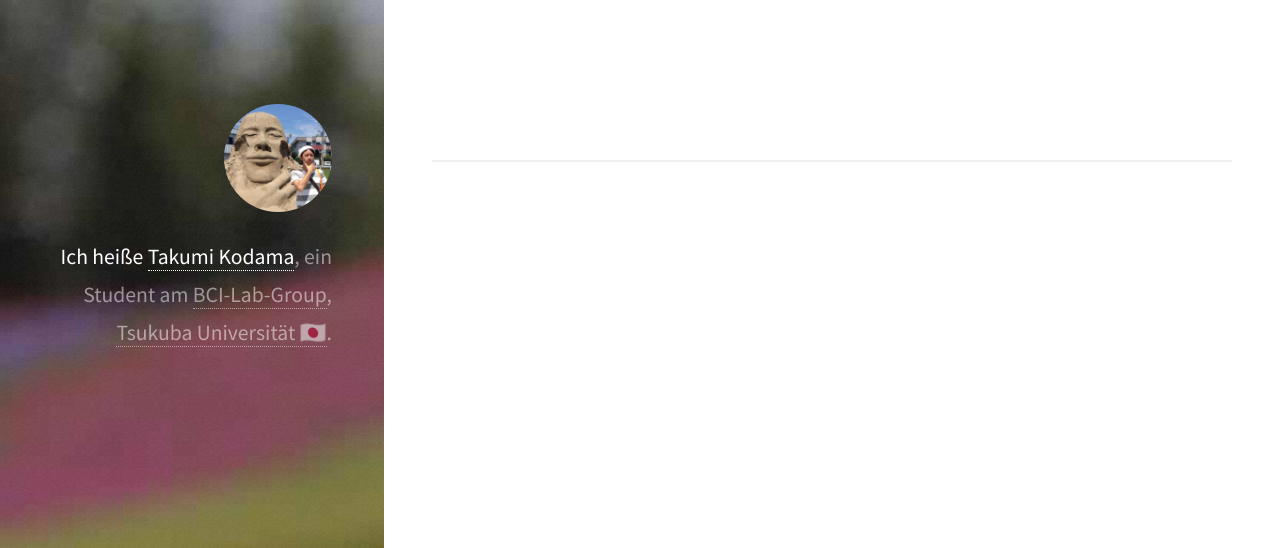
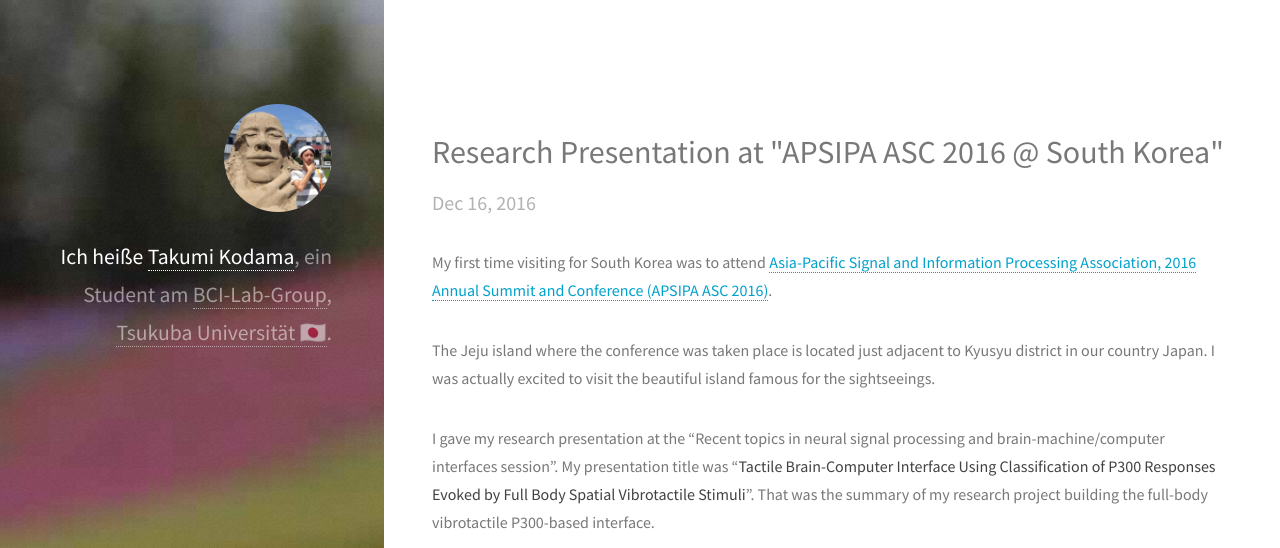
Before and after one commit to shartsu/shartsu.github.io, a Jekyll site: the page built from index.html, in a window 1280 px wide and 1400 px high. Shown: the top 548 px of the window. Built offline with Jekyll 4.4.1, drawn with Linux system fonts in a browser that asks for light colours; some web fonts are replaced; comment, search, counter and statistics services are not loaded; some of the changed text lies outside the part shown; grey boxes are pictures that could not be loaded.

```diff
--- a/_layouts/default.html
+++ b/_layouts/default.html
@@ -53,6 +53,12 @@
         <!-- Footer -->
         <footer id="footer">
             <ul class="icons">
+
+             <li>
+                <a href="https://www.facebook.com/takumi.kodama1004" class="icon fa-facebook-square"  target="_blank">
+                </a>
+              </li>
+
               <li>
                 <a href="https://linkedin.com/in/takumikodama" class="icon fa-linkedin"  target="_blank">
                   <span class="label">LinkedIn</span>
@@ -77,8 +83,12 @@
               </li>
 
               <li>
-                <a href="http://shartsu.tumblr.com" class="icon fa-flickr"   target="_blank">
-                  <span class="label">Tumblr</span>
+                <a href="https://www.youtube.com/channel/UCDkvjerbLXZ0fs4leKVxX1g" class="icon fa-youtube"   target="_blank">
+                </a>
+              </li>
+
+              <li>
+                <a href="https://doyouhokkaido.herokuapp.com/" class="icon fa-camera-retro "  target="_blank">
                 </a>
               </li>
 
--- a/_layouts/post.html
+++ b/_layouts/post.html
@@ -18,9 +18,9 @@ layout: default
         </section>
 
         <!-- Twitter and Facebook -->
-        <div class="fb-share-button" data-href="{{site.url}}{{page.url}}" data-layout="button_count">　</div><a href="https://twitter.com/share" class="twitter-share-button"></a>
+        <!-- <div class="fb-share-button" data-href="{{site.url}}{{page.url}}" data-layout="button_count">　</div><a href="https://twitter.com/share" class="twitter-share-button"></a> -->
 
-        <hr>
+        <hr class="top">
 
         <!-- facebook Open Graph Metadatas -->
         <meta content="your_facebook_app_id" property="fb:app_id">
@@ -78,7 +78,7 @@ layout: default
             {% if page.next %}
                 <article class="{% cycle '6u', '6u$' %} 12u(small) excerpt f-right">
                     <header>
-                        <h4><a href="{{ page.next.url }}">{{ page.next.title }} ▶</a></h4>
+                    <h4><a href="{{ page.next.url }}">▶ {{ page.next.title }}</a></h4>
                     </header>
                 </article>
             {% endif %}
--- /dev/null
+++ b/_posts/2016-10-17-JBMIC.markdown
@@ -0,0 +1,20 @@
+---
+title: Research Presentation at "Japan Neurosurgical BMI Conference 2016"
+layout: post
+---
+
+I've particpated in [Japan Neurosurgical BMI Conference 2016(第3回脳神経外科BMI懇話会)](http://www.asahikawa-med.ac.jp/dept/mc/neuro/image/presenter.html).
+
+This conference was quite rare opportunity because there has been not many BCI/BMI related conference in Japan. This research conference was actually led by the neurosurgical medical doctors in Japan, but luckily my computer-science orientated paper had accepted.
+
+The presentation title was "**Application and Development of Tactile Brain-Computer Interface(触覚刺激駆動型BCIの開発と応用)**".
+
+I had summarized all of the tactile BCI applications which had been developed in [BCI-Lab Group](http://about.bci-lab.info/) for this three years. That was also my first time of Japanese language presentation :)
+
+![]({{site.cloudinary_url}}/a_auto_left/a_0/v1479040125/IMG_7911_zo1zjh.jpg){:class="img-50p"}
+
+As mentioned above, since this conference was run by medical researchers, almost of the participants were close to the medical research domains. However, my research presentation had so much interest from those researchers because the approach from computer science researchers for BCI was relatively rare in my country.
+
+Personally I had special motivation for this conference because Hokkaido is my birthplace.
+
+I was quite happy to participate the such a special opportunity. This experience will stay on my memories through my lifetime :)
--- /dev/null
+++ b/_posts/2016-9-20-AEARU.markdown
@@ -0,0 +1,25 @@
+---
+title: Research Presentation at "Tsukuba Grobal Science Week 2016"
+layout: post
+---
+
+I've participated in [Tsukuba Grobal Science Week 2016](http://www.kokuren.tsukuba.ac.jp/TGSW2016/) the last weekend.
+
+The session was[2016 AEARU Young Researchers International Conference](https://www.tsukuba.ac.jp/en/news-list/n201609280917) and the my research presentation title of which was "**Toward a QoL improvement of ALS patients: Development of the Full-body P300-based Tactile Brain-Computer Interface**".
+
+<iframe src="//www.slideshare.net/slideshow/embed_code/key/nfaT16ZCFz1Lt4" width="595" height="485" frameborder="0" marginwidth="0" marginheight="0" scrolling="no" style="border:1px solid #CCC; border-width:1px; margin-bottom:5px; max-width: 100%;" allowfullscreen> </iframe> <div style="margin-bottom:5px"> <strong> <a href="//www.slideshare.net/TakumiKodama/toward-a-qol-improvement-of-als-patients-development-of-the-fullbody-p300based-tactile-braincomputer-interface" title="Toward a QoL improvement of ALS patients: Development of the Full-body P300-based Tactile Brain-Computer Interface" target="_blank">Toward a QoL improvement of ALS patients: Development of the Full-body P300-based Tactile Brain-Computer Interface</a> </strong> from <strong><a target="_blank" href="//www.slideshare.net/TakumiKodama">Takumi Kodama</a></strong></div><br>
+Above is the slide used in the presentation. Youtube video is also included on the top page.
+
+That conference was actually aimed for the students who majors all of the research domains, so I had created the presentations in beginner level with an examples.
+
+The participated students were almost from prestigious East Asian universities, for instance, Peking University, KAIST, University of Tokyo and so on...
+
+![]({{site.cloudinary_url}}/v1479044804/DSC07566_w3mwui.jpg){:class="img-50p"}
+
+I was great honor to be chosen as the top presenter of the host university. My turn was just No.2 of all the programs which had continued for two days.
+
+I thought this was such a nice opportunity to have research presentations and discussions with clever students from all over the world in just "walking distance" from my home :)
+
+I'd like to say thanks for the AEARU committees, TGSW2016 organizations as well as the participated enthusiastic students.
+
+P.S. I went to [UOBEI](https://appetiteforjapan.com/2016/01/31/uobei-genki-sushi/) with other conference participants at night. They were actually quite nice students from Indonesia, Bangladesh, and South Korea. They obviously impressed the sophisticated system which Sushis were ridings on Shinkansen and arrived our tables in no time ;)
--- a/css/style.css
+++ b/css/style.css
@@ -839,7 +839,7 @@
 		input[type="button"]:hover,
 		.button:hover {
 			border-color: #49bf9d;
-			color: #49bf9d !important;
+			color: #49bf9d;
 		}
 
 		input[type="submit"]:active,
@@ -1010,7 +1010,7 @@
 			color: rgba(255, 255, 255, 0.4);
 			font-size: 0.8em;
 			list-style: none;
-			margin: 1em 0 0 0;
+			margin: 0.5em 0 0 0;
 			padding: 0;
 		}
 
--- a/index.html
+++ b/index.html
@@ -5,24 +5,25 @@ layout: default
 <!-- Main -->
 <div id="main">
     <section>
-        {% for post in site.posts limit:1 %}
+        {% for post in site.posts limit:3 %}
             <header class="major">
                 <h2>{{ post.title }}</h2>
                 <p class="post-meta">{{ post.date | date: "%b %-d, %Y" }}{% if post.author %} • {{ post.author }}{% endif %}{% if page.meta %} • {{ page.meta }}{% endif %}</p>
             </header>
-
             <section>
                 {{ post.content }}
             </section>
+            <hr class="top">
         {% endfor %}
     </section>
     <section>
         <div class="row">
-            {% for post in site.posts offset:1 %}
+            {% for post in site.posts offset:3 %}
 
                 <article class="{% cycle '6u', '6u$' %} 12u(small)">
                     <header>
                         <h2><a href="{{ post.url }}">{{ post.title }}</a></h2>
+                        <p class="post-meta">{{ post.date | date: "%b %-d, %Y" }}{% if post.author %} • {{ post.author }}{% endif %}{% if page.meta %} • {{ page.meta }}{% endif %}</p>
                     </header>
                     <section>
                         {{ post.excerpt }}
--- a/profile/index.markdown
+++ b/profile/index.markdown
@@ -38,10 +38,10 @@ layout: profile
 6. Shimizu K, Aminaka D, Kodama T, Nakaizumi C, et al. **Brain-robot Interfaces Using Spatial Tactile and Visual BCI Paradigms - Brains Connecting to the Internet of Things Approach**. In: The International Conference on Brain Informatics & Health - Type II Paper: Proceedings 2015. London, UK: Imperial College London; 2015. p. 9-10. [[ResearchGate](https://www.researchgate.net/publication/281651229_Brain-robot_Interfaces_Using_Spatial_Tactile_and_Visual_BCI_Paradigms_-_Brains_Connecting_to_the_Internet_of_Things_Approach)]
 7. Rutkowski TM, Shimizu K, Kodama T, Jurica P, Cichocki A. **Brain--robot Interfaces Using Spatial Tactile BCI Paradigms - Symbiotic Brain-robot Applications**. In: Symbiotic Interaction. vol. 9359 of Lecture Notes in Computer Science. Switzerland: Springer International Publishing; 2015. p. 132-137. [[Springer](http://dx.doi.org/10.1007/978-3-319-24917-9_14)]
 8. Kodama T, Shimizu K, Rutkowski TM. **Full Body Spatial Tactile BCI for Direct Brain-robot Control**. In: Proceedings of the Sixth International Brain-Computer Interface Meeting: BCI Past, Present, and Future. Asilomar Conference Center, Pacific Grove, CA USA: Verlag der Technischen Universitaet Graz; 2016. p. 68. [[ResearchGate](https://www.researchgate.net/publication/303286323_Proceedings_of_the_Sixth_International_Brain-Computer_Interface_Meeting_BCI_Past_Present_and_Future)] **(Student Travel Award)**
-9. Kodama T, Makino S, Rutkowski TM. **Tactile Brain-Computer Interface Using Classification of P300 Responses Evoked by Full Body Spatial Vibrotactile Stimuli**. In: Asia-Pacific Signal and Information Processing Association, 2016 Annual Summit and Conference (APSIPA ASC 2016). APSIPA. Jeju, Korea: IEEE Press; 2016. p. (accepted, in press).
-10. Kodama T, Shimizu K, Makino S, Rutkowski TM. **Full–body Tactile P300–based Brain–computer Interface Accuracy Refinement**. In: Proceedings of the International Conference on Bio-engineering for Smart Technologies (BioSMART 2016). Dubai, UAE: IEEE Press; 2016. p. 19-23.
+9. Kodama T, Makino S, Rutkowski TM. **Toward a QoL improvement of ALS patients: Development of the Full-body P300-based Tactile Brain--Computer Interface**. In: Proceedings of 2016 AEARU Young Researchers International Conference (YRIC-2016). University of Tsukuba; 2016. p.5-8.
+10. Kodama T, Shimizu K, Makino S, Rutkowski TM. **Full–body Tactile P300–based Brain–computer Interface Accuracy Refinement**. In: Proceedings of the International Conference on Bio-engineering for Smart Technologies (BioSMART 2016). Dubai, UAE: IEEE Press; 2016. p. 20-23.
 11. Shimizu K, Kodama T, Makino S, Rutkowski TM. **Visual Motion Onset Virtual Reality Brain–computer Interface**. In: Proceedings of the International Conference on Bio-engineering for Smart Technologies (BioSMART 2016). Dubai, UAE: IEEE Press; 2016. p. 24-27.
-12. Kodama T, Makino S, Rutkowski TM. **Toward a QoL improvement of ALS patients: Development of the Full-body P300-based Tactile Brain--Computer Interface**. In: Proceedings of 2016 AEARU Young Researchers International Conference (YRIC-2016). University of Tsukuba; 2016. p.5-9.
+12. Kodama T, Makino S, Rutkowski TM. **Tactile Brain-Computer Interface Using Classification of P300 Responses Evoked by Full Body Spatial Vibrotactile Stimuli**. In: Asia-Pacific Signal and Information Processing Association, 2016 Annual Summit and Conference (APSIPA ASC 2016). APSIPA. Jeju, Korea: IEEE Press; 2016.
 
 ### Publications (Other)
 
```
Also changed, not shown: _posts/2016-11-18-DYH.markdown (added, +23 -0 lines), _posts/2016-12-05-BioSMART.markdown (added, +20 -0 lines), _posts/2016-12-16-APSIPA.markdown (added, +18 -0 lines), profile/takumiauthor.bib (added, +147 -0 lines), css/custom.min.css.
